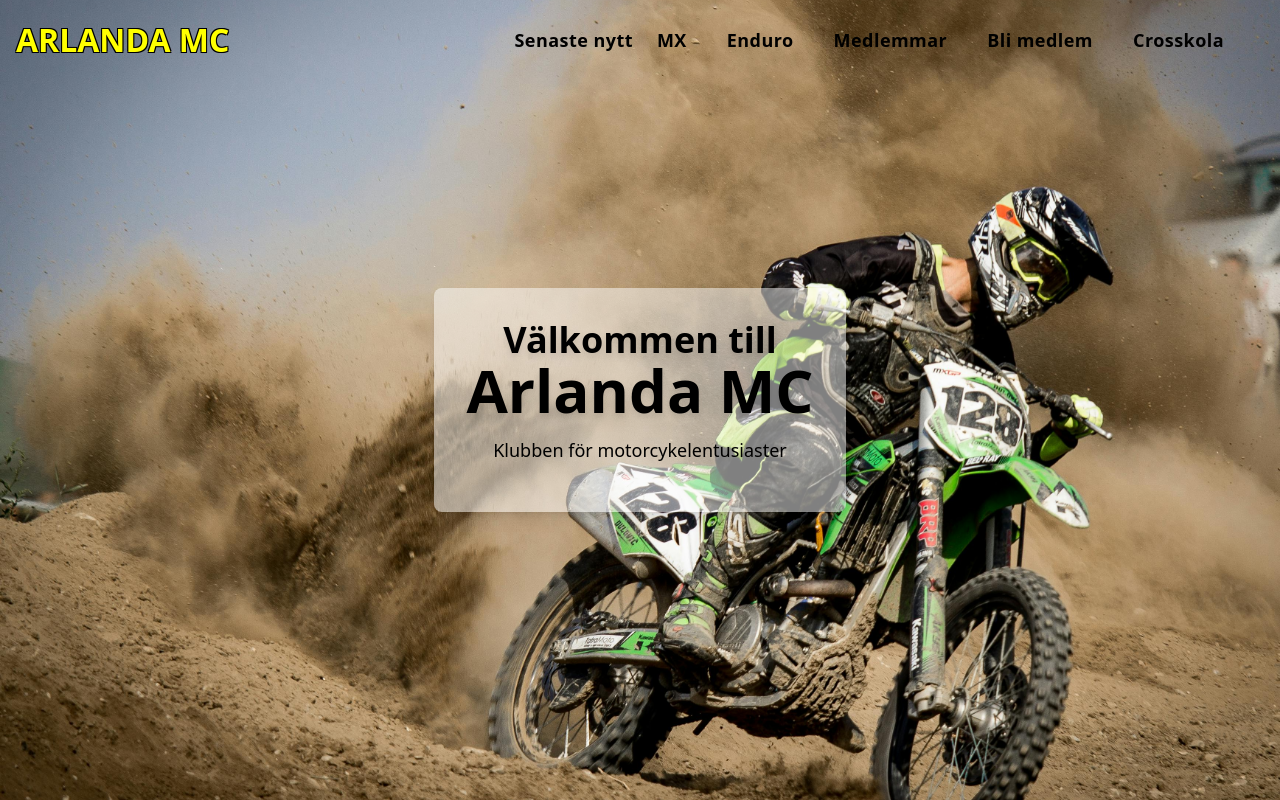
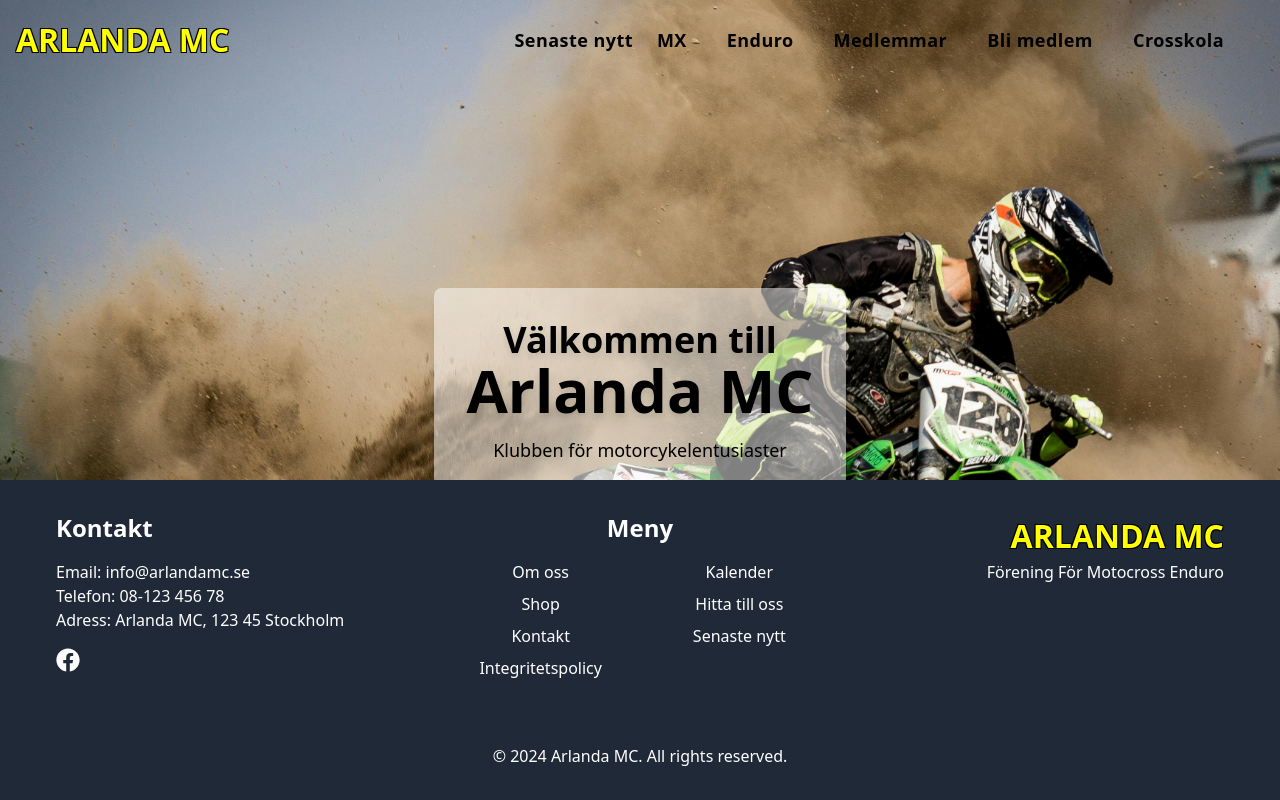
Before and after one commit to MikaelaMathisson/Examensarbete, a Next.js app: page / in a window 1280 px wide. Built offline with nearby package versions, Linux system fonts and the light colour scheme.

Commit message:
footer and layout changes

```diff
--- /dev/null
+++ b/app/components/Footer.js
@@ -0,0 +1,54 @@
+// components/Footer.js
+import React from "react";
+import { FaFacebook } from "react-icons/fa";
+import Link from "next/link";
+
+const Footer = () => {
+    return (
+        <footer className="bg-gray-800 text-white py-8 relative z-10">
+            <div className="container mx-auto px-4 flex flex-wrap justify-between">
+                {/* Kontaktsektion */}
+                <div className="w-full md:w-1/3 mb-8 text-center md:text-left">
+                    <h2 className="text-2xl font-bold mb-4">Kontakt</h2>
+                    <p><a href="mailto:info@arlandamc.se" className="hover:text-gray-400">Email: info@arlandamc.se</a></p>
+                    <p><a href="tel:0812345678" className="hover:text-gray-400">Telefon: 08-123 456 78</a></p>
+                    <p><a href="https://www.google.com/maps/search/?api=1&query=Arlanda+MC,+123+45+Stockholm" target="_blank" rel="noopener noreferrer" className="hover:text-gray-400">Adress: Arlanda MC, 123 45 Stockholm</a></p>
+                    <div className="mt-4">
+                        <a href="https://www.facebook.com/arlandamc" target="_blank" rel="noopener noreferrer" className="text-white hover:text-gray-400">
+                            <FaFacebook size={24} />
+                        </a>
+                    </div>
+                </div>
+
+                {/* Menysektion */}
+                <div className="w-full md:w-1/3 mb-8 text-center">
+                    <h2 className="text-2xl font-bold mb-4">Meny</h2>
+                    <ul className="grid grid-cols-2 gap-2">
+                        <li><a href="/about-us" className="hover:text-gray-400">Om oss</a></li>
+                        <li><a href="/calendar" className="hover:text-gray-400">Kalender</a></li>
+                        <li><a href="/shop" className="hover:text-gray-400">Shop</a></li>
+                        <li><a href="https://www.google.com/maps/search/?api=1&query=Arlanda+MC,+123+45+Stockholm" target="_blank" rel="noopener noreferrer" className="hover:text-gray-400">Hitta till oss</a></li>
+                        <li><a href="/contact" className="hover:text-gray-400">Kontakt</a></li>
+                        <li><a href="/latestNews" className="hover:text-gray-400">Senaste nytt</a></li>
+                        <li><a href="/integritypolicy" className="hover:text-gray-400">Integritetspolicy</a></li>
+                    </ul>
+                </div>
+
+                {/* Logosektion */}
+                <div className="w-full md:w-1/3 mb-8 text-center md:text-right">
+                    <Link href="/" className="text-logo whitespace-nowrap">
+                        ARLANDA MC
+                    </Link>
+                    <p>Förening För Motocross Enduro</p>
+                </div>
+            </div>
+
+            {/* Copyright */}
+            <div className="text-center mt-8">
+                <p>&copy; {new Date().getFullYear()} Arlanda MC. All rights reserved.</p>
+            </div>
+        </footer>
+    );
+};
+
+export default Footer;
--- a/app/globals.css
+++ b/app/globals.css
@@ -1,7 +1,29 @@
 @tailwind base;
 @tailwind components;
 @tailwind utilities;
+/* globals.css */
+html, body {
+    height: 100%;
+    margin: 0;
+    padding: 0;
+    display: flex;
+    flex-direction: column;
+}
 
+body {
+    display: flex;
+    flex-direction: column;
+    min-height: 100vh;
+}
+
+main {
+    flex-grow: 1;
+}
+
+footer {
+    position: relative;
+    z-index: 10;
+}
 
 .bg-page {
     background-image: url("/background.jpg");
@@ -24,3 +46,7 @@ padding: 0;
 .icon-shadow {
     text-shadow: -1px -1px 0 #000, 1px -1px 0 #000, -1px 1px 0 #000, 1px 1px 0 #000; /* Black corners */
 }
+.container {
+    max-width: 1200px;
+    margin: 0 auto;
+}
--- a/app/layout.js
+++ b/app/layout.js
@@ -1,8 +1,9 @@
 import localFont from "next/font/local";
 import "./globals.css";
 
-//components
+// components
 import Navbar from "./components/Navbar";
+import Footer from "./components/Footer";
 
 const geistSans = localFont({
     src: "./fonts/GeistVF.woff",
@@ -22,12 +23,11 @@ export const metadata = {
 
 export default function RootLayout({ children }) {
     return (
-    <html lang="en">
-      <body
-        className={`${geistSans.variable} ${geistMono.variable} antialiased`}
-      >
+        <html lang="en" className="h-full">
+        <body className={`${geistSans.variable} ${geistMono.variable} antialiased flex flex-col min-h-screen`}>
         <Navbar />
-        {children}
+        <main className="flex-grow">{children}</main>
+        <Footer />
         </body>
         </html>
     );
```
Lines whose indentation alone changed are shown as unchanged.
